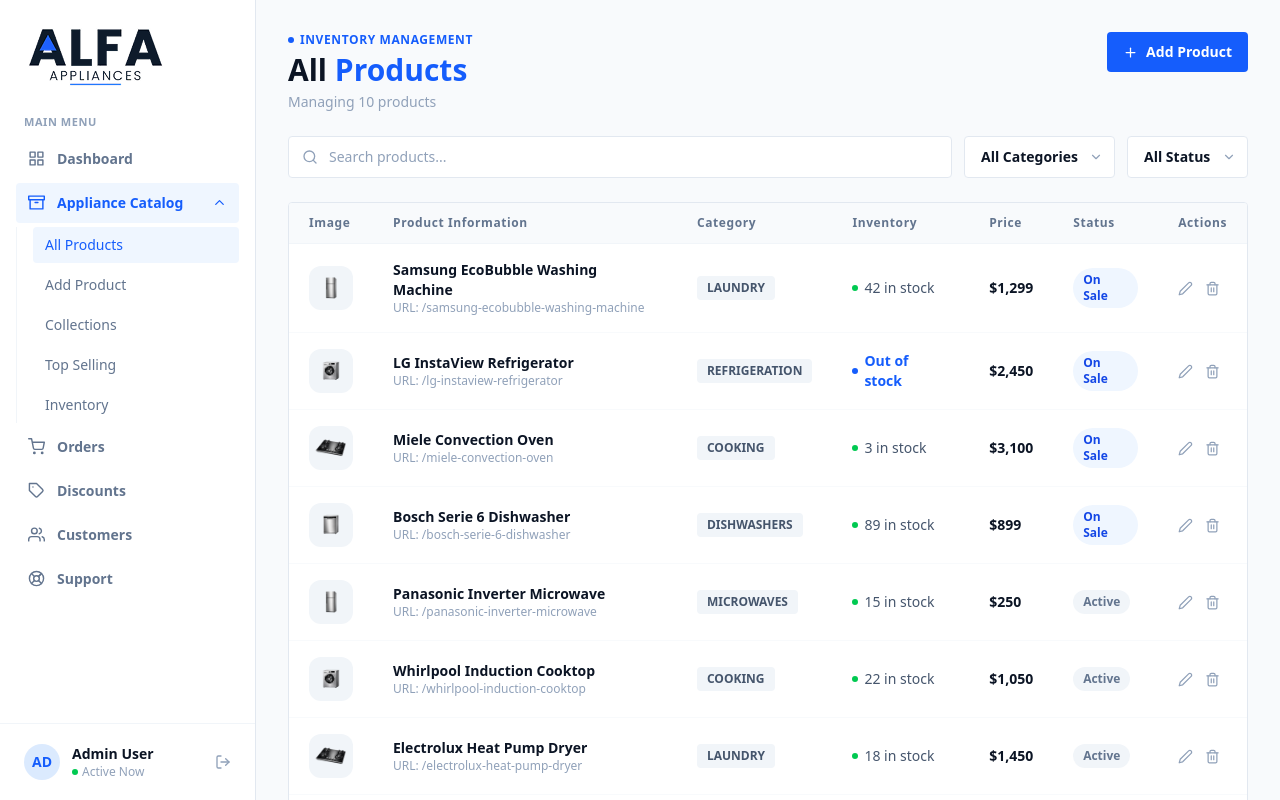
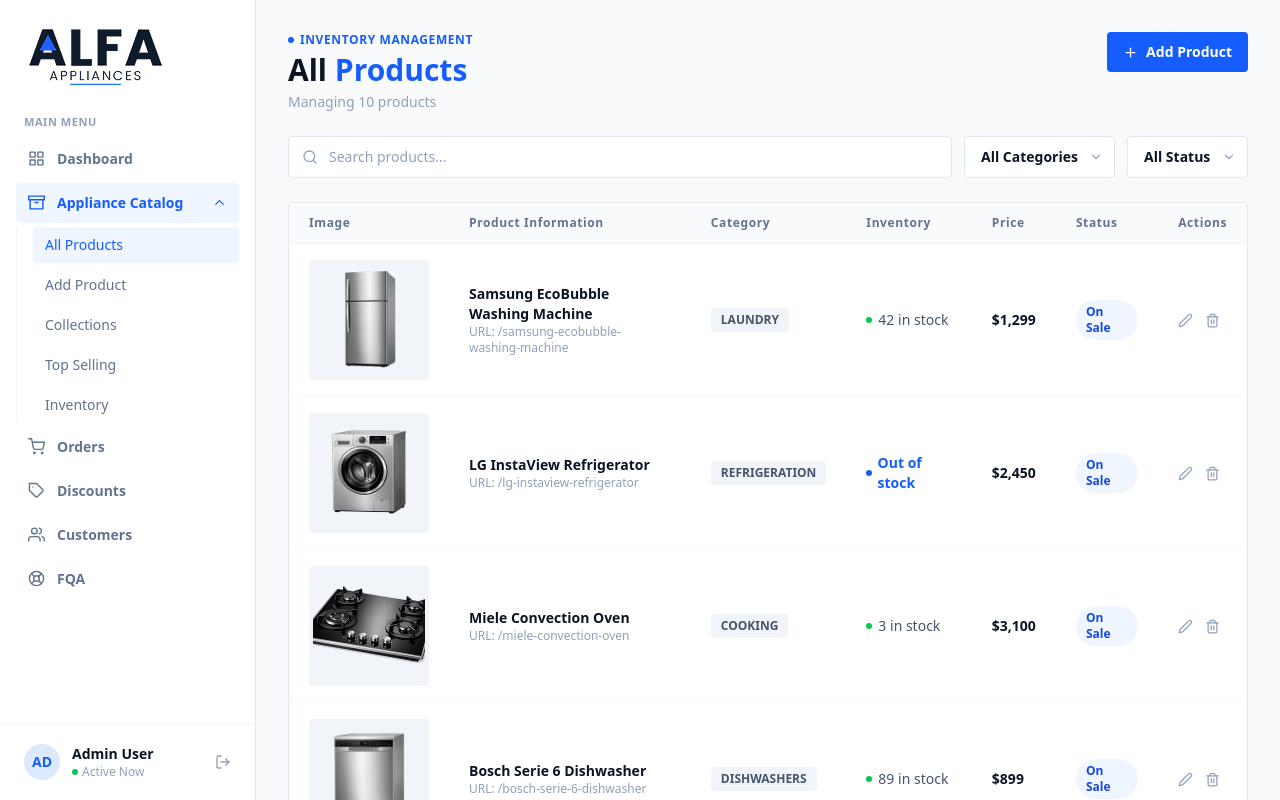
Before and after one commit to iBraine-shrishti/alfa-appliance-admin, a React (Vite) app: page /admin/appliance-catalog/all-products in a window 1280 px wide. Built offline with nearby package versions, Linux system fonts and the light colour scheme.

Commit message:
color changes

```diff
--- a/src/components/appliance-catalog/collections/CollectionProductsTable.jsx
+++ b/src/components/appliance-catalog/collections/CollectionProductsTable.jsx
@@ -21,7 +21,9 @@
             {products.map((product) => (
               <tr key={product.id} className="border-b border-slate-50 last:border-0">
                 <td className="px-5 py-4">
-                  <div className="flex h-10 w-10 items-center justify-center overflow-hidden rounded-xl bg-slate-100"><img src={product.image} alt={product.model} className="h-full w-full object-contain p-1" /></div>
+
+               <div className="flex h-30 w-30 items-center justify-center overflow-hidden rounded bg-slate-100"><img src={product.image} alt={product.model} className="h-full w-full object-cover p-1" /></div>
+
                 </td>
                 <td className="px-5 py-4 font-semibold text-navy-950">{product.model}</td>
                 <td className="px-5 py-4 text-slate-500">{product.brand}</td>
--- a/src/components/appliance-catalog/products/ProductsTable.jsx
+++ b/src/components/appliance-catalog/products/ProductsTable.jsx
@@ -24,7 +24,7 @@
             {products.map((product) => (
               <tr key={product.id} className="border-b border-slate-50 last:border-0">
                 <td className="px-5 py-4">
-                  <div className="flex h-11 w-11 items-center justify-center overflow-hidden rounded-xl bg-slate-100"><img src={product.image} alt={product.name} className="h-full w-full object-contain p-1" /></div>
+                  <div className="flex h-30 w-30 items-center justify-center overflow-hidden rounded bg-slate-100"><img src={product.image} alt={product.name} className="h-full w-full object-cover p-1" /></div>
                 </td>
                 <td className="px-5 py-4">
                   <p className="font-bold text-navy-950">{product.name}</p>
--- a/src/pages/appliance-catalog/Inventory.jsx
+++ b/src/pages/appliance-catalog/Inventory.jsx
@@ -59,7 +59,7 @@
       />
 
       <div className="grid gap-4 lg:grid-cols-[1.15fr_1.85fr]">
-        <div className="relative overflow-hidden rounded border border-navy-950 bg-navy-950 p-6 text-white">
+        <div className="relative overflow-hidden rounded border border-navy-950 bg-navy-900 p-6 text-white">
           <div className="absolute -right-10 -top-10 h-36 w-36 rounded-full border-[18px] border-blue-500/20" />
           <div className="relative flex items-start justify-between">
             <div>
@@ -158,7 +158,8 @@
                 return (
                   <tr key={product.id} className="border-b border-slate-50 last:border-0 hover:bg-slate-50/60">
                     <td className="px-5 py-4">
-                      <div className="flex h-12 w-12 items-center justify-center overflow-hidden rounded border border-slate-200 bg-slate-50"><img src={product.image} alt={product.name} className="h-full w-full object-contain p-1" /></div>
+                     <div className="flex h-30 w-30 items-center justify-center overflow-hidden rounded border border-slate-200 bg-slate-50"><img src={product.image} alt={product.name} className="h-full w-full object-cover p-1" /></div>
+
                     </td>
                     <td className="max-w-[380px] px-5 py-4">
                       <p className="font-bold text-navy-950">{product.name}</p>
--- a/src/pages/dashboard/components/adminNavLinks.js
+++ b/src/pages/dashboard/components/adminNavLinks.js
@@ -48,7 +48,7 @@
   {
     key: "support",
     to: "/admin/support",
-    label: "Support",
+    label: "FQA",
     icon: FiLifeBuoy,
   },
 ];
--- a/src/pages/orders/OrdersTable.jsx
+++ b/src/pages/orders/OrdersTable.jsx
@@ -40,7 +40,7 @@
             {orders.map((order) => (
               <tr key={order.id} className="border-b border-slate-50 transition-colors last:border-0 hover:bg-blue-50/30">
                 <td className="px-5 py-4 font-bold text-navy-950">{order.id}</td>
-                <td className="px-5 py-4"><div className="flex h-10 w-10 items-center justify-center overflow-hidden rounded-lg bg-slate-50"><img src={order.image} alt="Order item" className="h-full w-full object-contain p-1" /></div></td>
+                <td className="px-5 py-4"><div className="flex h-30 w-30 items-center justify-center overflow-hidden rounded bg-slate-50"><img src={order.image} alt="Order item" className="h-full w-full object-cover p-1" /></div></td>
                 <td className="px-5 py-4 text-slate-500">{order.date}</td>
                 <td className="px-5 py-4">
                   <p className="font-semibold text-navy-950">{order.customerName}</p>
```
